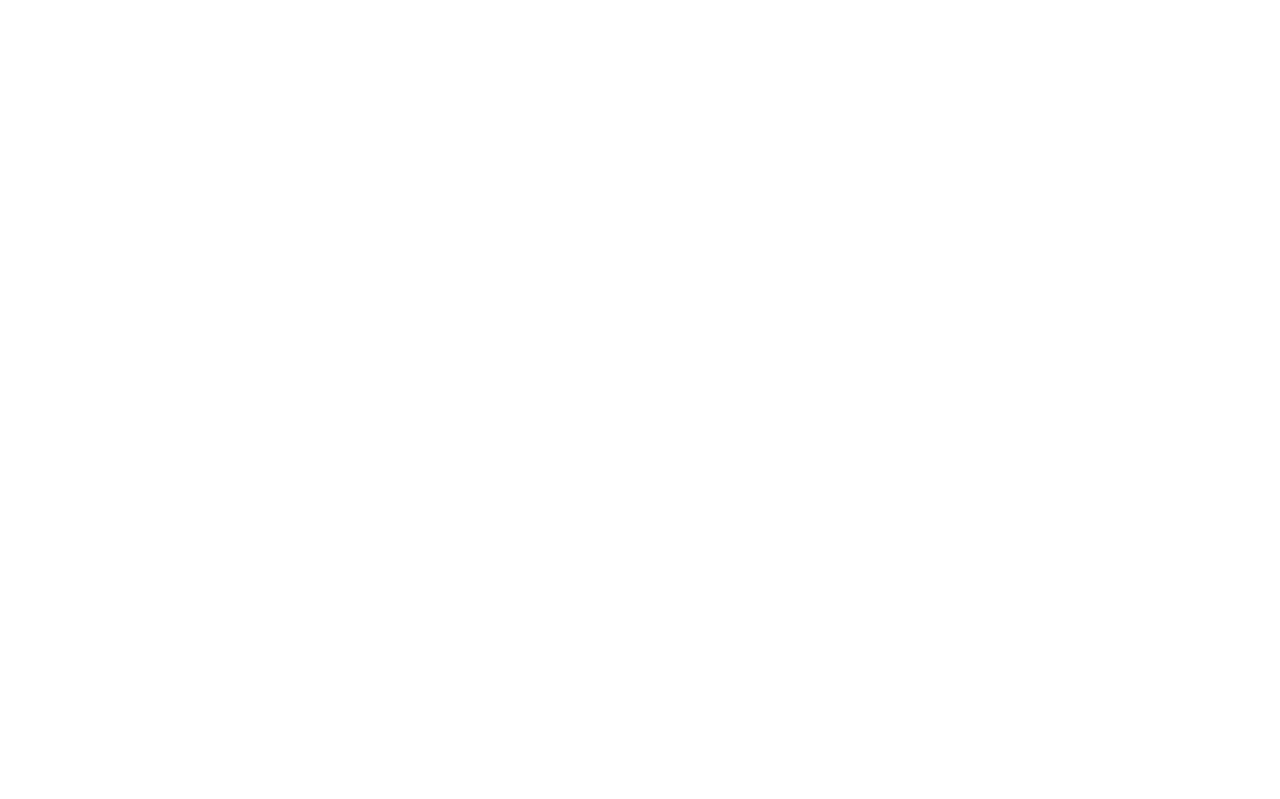
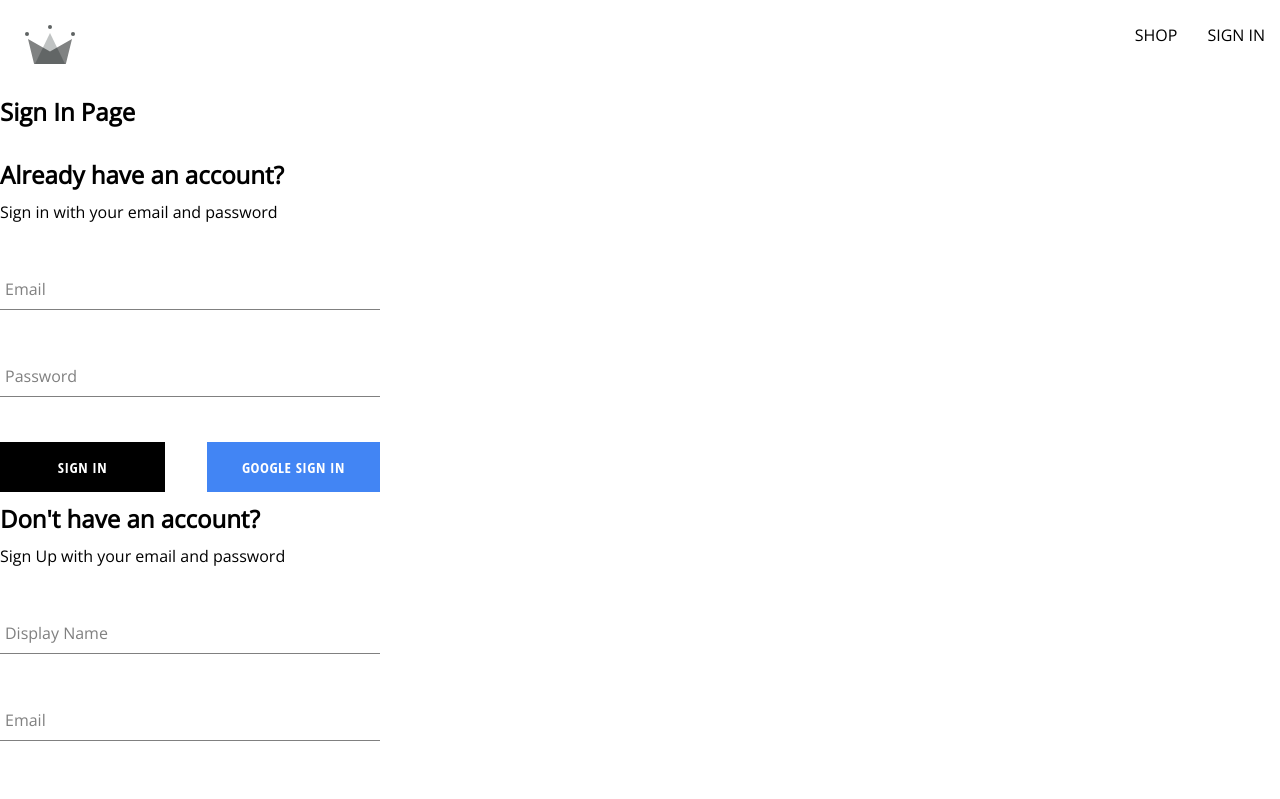
Before and after one commit to Jerryjmk14/Crown-Store, a React (Vite) app: page /auth in a window 1280 px wide. Before the commit this address had no page. Shown: the top 799 px of the page. Built offline with nearby package versions, Linux system fonts and the light colour scheme; the HTML template or start-up script is replaced by a standard one.

Commit message:
modified sign in component and implemented signIn with email and password

```diff
--- a/src/App.jsx
+++ b/src/App.jsx
@@ -2,7 +2,7 @@
 import Home from "./routes/home/Home";
 import NavBar from "./routes/navigation/NavBar";
 import { Route, Routes } from "react-router-dom";
-import SignIn from "./routes/sign-in/SignIn";
+import Authentication from "./routes/authentication/Authentication";
 
 export default function App() {
   const Shop = () => {
@@ -14,7 +14,7 @@
       <Route path="/" element={<NavBar />}>
         <Route index element={<Home />} />
         <Route path="shop" element={<Shop />} />
-        <Route path="signIn" element={<SignIn />} />
+        <Route path="auth" element={<Authentication />} />
       </Route>
     </Routes>
   );
--- /dev/null
+++ b/src/components/sign-in/SignIn.jsx
@@ -0,0 +1,80 @@
+import React from "react";
+import {
+  signInWithGooglePopup,
+  createUserDocumentFromAuth,
+  signInAuthUserWithEmailAndPassword,
+} from "../../firebase/firebase";
+import FormInput from "../form-input/FormInput";
+import "./sign-in.scss";
+import Button from "../button/Button";
+
+const defaultFormFields = {
+  email: "",
+  password: "",
+};
+
+export default function SignIn() {
+  const [formFields, setFormFields] = React.useState(defaultFormFields);
+  const { email, password } = formFields;
+
+  const resetFormFields = () => {
+    setFormFields(defaultFormFields);
+  };
+
+  const signInWithGoogle = async () => {
+    const { user } = await signInWithGooglePopup();
+    await createUserDocumentFromAuth(user);
+  };
+
+  const handleSubmit = async (e) => {
+    e.preventDefault();
+
+    try {
+      const response = await signInAuthUserWithEmailAndPassword(
+        email,
+        password
+      );
+      console.log(response);
+      resetFormFields();
+    } catch (error) {}
+  };
+
+  const handleChange = (e) => {
+    const { name, value } = e.target;
+
+    setFormFields({ ...formFields, [name]: value });
+  };
+
+  return (
+    <div className="sign-up-container">
+      <h2>Already have an account?</h2>
+      <span>Sign in with your email and password</span>
+      <form onSubmit={handleSubmit}>
+        <FormInput
+          label="Email"
+          type="email"
+          required
+          onChange={handleChange}
+          name="email"
+          value={email}
+        />
+
+        <FormInput
+          label="Password"
+          type="password"
+          required
+          onChange={handleChange}
+          name="password"
+          value={password}
+        />
+
+        <div className="buttons-container">
+          <Button type="submit">Sign In</Button>
+          <Button buttonType="google" onClick={signInWithGoogle}>
+            Google Sign In
+          </Button>
+        </div>
+      </form>
+    </div>
+  );
+}
--- /dev/null
+++ b/src/components/sign-in/sign-in.scss
@@ -0,0 +1,14 @@
+.sign-up-container {
+  display: flex;
+  flex-direction: column;
+  width: 380px;
+
+  h2 {
+    margin: 10px 0;
+  }
+
+  .buttons-container {
+    display: flex;
+    justify-content: space-between;
+  }
+}
--- a/src/firebase/firebase.js
+++ b/src/firebase/firebase.js
@@ -5,6 +5,7 @@
   signInWithPopup,
   GoogleAuthProvider,
   createUserWithEmailAndPassword,
+  signInWithEmailAndPassword,
 } from "firebase/auth";
 import { getFirestore, doc, getDoc, setDoc } from "firebase/firestore";
 
@@ -69,3 +70,8 @@
   if (!email || !password) return;
   return await createUserWithEmailAndPassword(auth, email, password);
 };
+
+export const signInAuthUserWithEmailAndPassword = async (email, password) => {
+  if (!email || !password) return;
+  return await signInWithEmailAndPassword(auth, email, password);
+};
--- a/src/routes/sign-in/SignIn.jsx
+++ b/src/routes/authentication/Authentication.jsx
@@ -4,16 +4,13 @@
   createUserDocumentFromAuth,
 } from "../../firebase/firebase";
 import SignUp from "../../components/sign-up/SignUp";
+import SignIn from "../../components/sign-in/SignIn";
 
-export default function SignIn() {
-  const logGoogleUser = async () => {
-    const { user } = await signInWithGooglePopup();
-    createUserDocumentFromAuth(user);
-  };
+export default function Authentication() {
   return (
     <div>
       <h2>Sign In Page</h2>
-      <button onClick={logGoogleUser}>Sign In with Google Popup</button>
+      <SignIn />
       <SignUp />
     </div>
   );
--- a/src/routes/navigation/NavBar.jsx
+++ b/src/routes/navigation/NavBar.jsx
@@ -14,7 +14,7 @@
           <Link className="nav-link" to="/shop">
             SHOP
           </Link>
-          <Link className="nav-link" to="/signIn">
+          <Link className="nav-link" to="/auth">
             SIGN IN
           </Link>
         </div>
```
